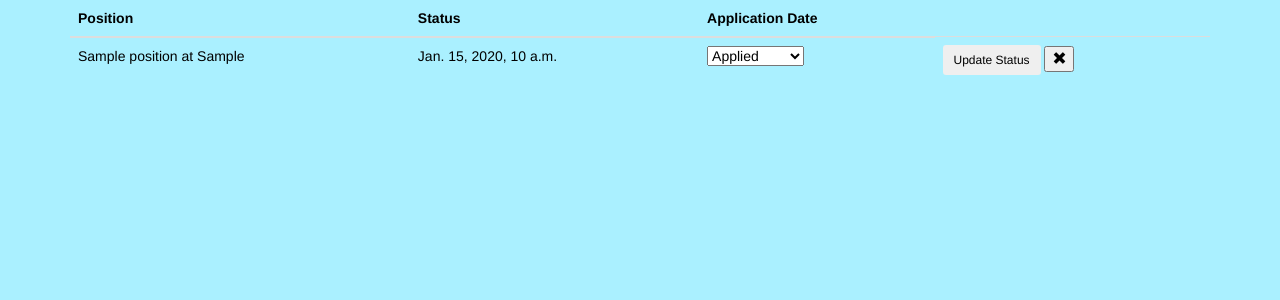
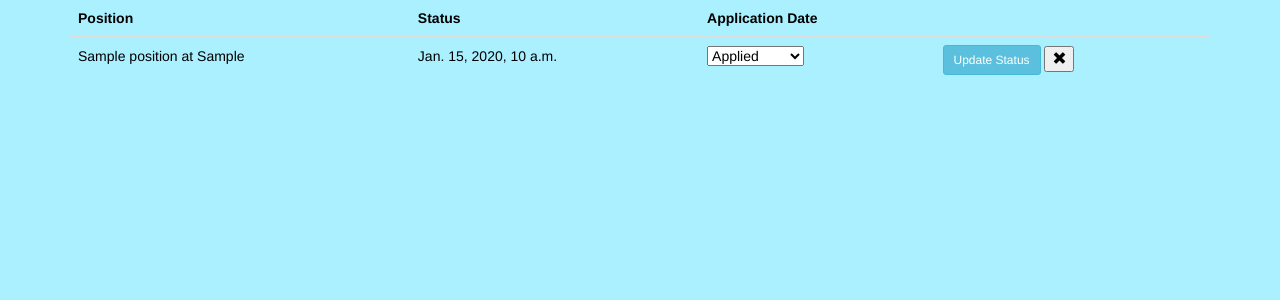
Before and after one commit to merdey/ApPy, a Django app: page /applications in a window 1280 px wide. Shown: the part 120-420 px from the top of the page. Run offline with Django 3.2, Linux system fonts and the light colour scheme; a user stored in the database is signed in; tables that the repository leaves empty hold one stand-in row (values such as "Sample post"); parts of the project's set-up code (start-up, migrations or seed data) failed here and were passed over; some libraries are stand-ins or nearby versions.

Commit message:
Change color of update button

```diff
--- a/templates/applications.html
+++ b/templates/applications.html
@@ -28,7 +28,7 @@
                         </select>
                     </td>
                     <td>
-                        <button class="btn btn-sm" onclick="updateStatus({{ app.id }})">Update Status</button>
+                        <button class="btn btn-sm btn-info" onclick="updateStatus({{ app.id }})">Update Status</button>
                         <button onclick="deleteApplication({{ app.id }})"><span class="glyphicon glyphicon-remove" aria-hidden="true"></span></button>
                     </td>
                 </tr>
```
